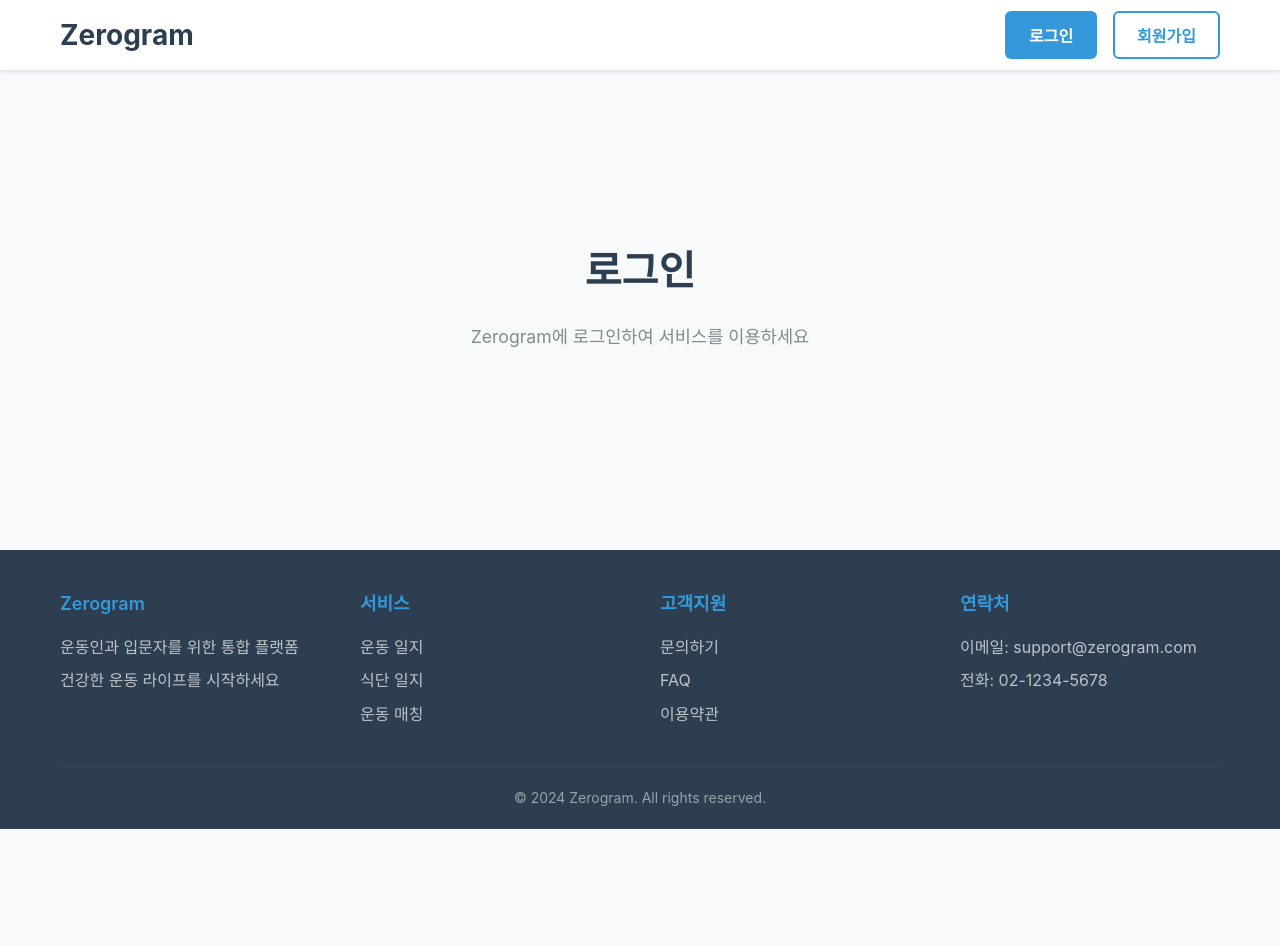
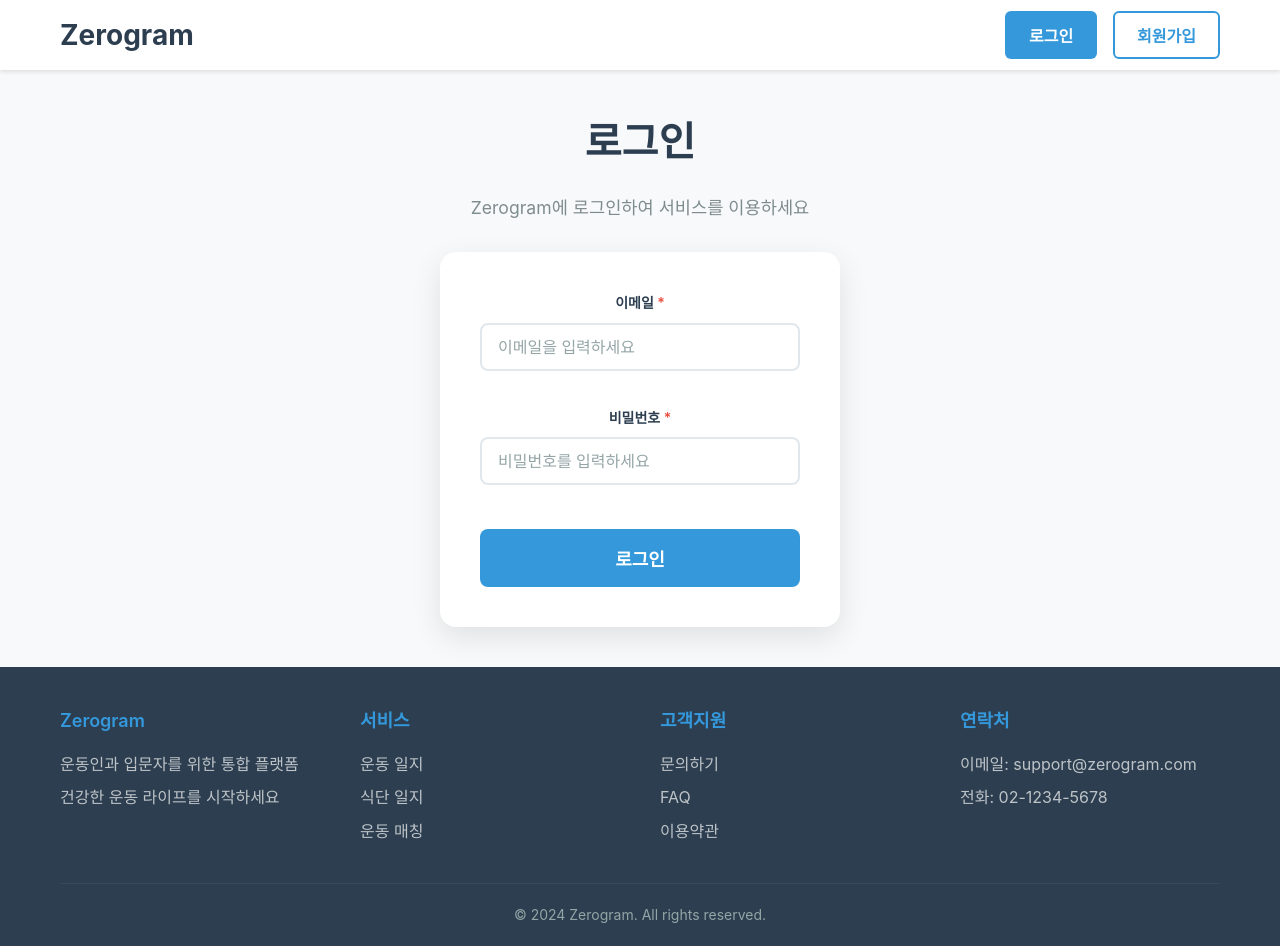
Before and after one commit to 2025-gangnam-zero/Zerogram_FE, a React (Create React App) app: page /login in a window 1280 px wide. Before the commit the page ends 829 px from the top, so only its background shows below. Built offline with nearby package versions, Linux system fonts and the light colour scheme; no server answers.

Commit message:
Feat: #1 #2 회원가입 및 로그인 페이지 구현 & BE 연동 finished

```diff
--- a/src/api/auth.ts
+++ b/src/api/auth.ts
@@ -2,7 +2,7 @@ import axios from "axios";
 
 // axios 인스턴스 생성 및 기본 설정
 const authApi = axios.create({
-  baseURL: process.env.REACT_APP_API_URL || "http://localhost:4000",
+  baseURL: "http://10.10.0.168:4000",
   timeout: 10000,
   headers: {
     "Content-Type": "application/json",
@@ -12,10 +12,10 @@ const authApi = axios.create({
 // 요청 인터셉터 (요청 전 처리)
 authApi.interceptors.request.use(
   (config) => {
-    // 토큰이 있다면 헤더에 추가
-    const token = localStorage.getItem("token");
-    if (token) {
-      config.headers.Authorization = `Bearer ${token}`;
+    // 세션ID가 있다면 헤더에 추가
+    const sessionId = localStorage.getItem("sessionId");
+    if (sessionId) {
+      config.headers.Authorization = `Bearer ${sessionId}`;
     }
     return config;
   },
@@ -30,9 +30,9 @@ authApi.interceptors.response.use(
     return response;
   },
   (error) => {
-    // 에러 처리 (예: 401 에러 시 토큰 제거)
+    // 에러 처리 (예: 401 에러 시 세션ID 제거)
     if (error.response?.status === 401) {
-      localStorage.removeItem("token");
+      localStorage.removeItem("sessionId");
     }
     return Promise.reject(error);
   }
@@ -45,7 +45,7 @@ export const signupApi = async (userData: {
   name: string;
 }) => {
   try {
-    const response = await authApi.post("/api/auth/signup", userData);
+    const response = await authApi.post("/auth/signup", userData);
     return response.data;
   } catch (error) {
     if (axios.isAxiosError(error)) {
@@ -65,19 +65,17 @@ export const signupApi = async (userData: {
           );
         default:
           throw new Error("회원가입 중 오류가 발생했습니다.");
+          console.log(error);
       }
     }
     throw new Error("알 수 없는 오류가 발생했습니다.");
   }
 };
 
-// 로그인 API 함수 (향후 사용을 위해)
-export const loginApi = async (credentials: {
-  email: string;
-  password: string;
-}) => {
+// 로그인 API 함수
+export const loginApi = async (credentials: { email: string; pw: string }) => {
   try {
-    const response = await authApi.post("/api/auth/login", credentials);
+    const response = await authApi.post("/auth/login", credentials);
     return response.data;
   } catch (error) {
     if (axios.isAxiosError(error)) {
--- a/src/pages/LoginPage.tsx
+++ b/src/pages/LoginPage.tsx
@@ -1,5 +1,9 @@
-import React from "react";
+import React, { useState } from "react";
 import styled from "styled-components";
+import { useNavigate } from "react-router-dom";
+import Input from "../components/common/Input";
+import Button from "../components/common/Button";
+import { loginApi } from "../api/auth";
 
 const LoginContainer = styled.div`
   padding: 40px 20px;
@@ -24,11 +28,123 @@ const Subtitle = styled.p`
   margin-bottom: 30px;
 `;
 
+const LoginForm = styled.form`
+  width: 100%;
+  max-width: 400px;
+  background: white;
+  padding: 40px;
+  border-radius: 16px;
+  box-shadow: 0 10px 30px rgba(0, 0, 0, 0.1);
+  display: flex;
+  flex-direction: column;
+  gap: 16px;
+`;
+
+const ButtonContainer = styled.div`
+  margin-top: 8px;
+`;
+
 const LoginPage: React.FC = () => {
+  const navigate = useNavigate();
+  const [formData, setFormData] = useState({
+    email: "",
+    pw: "",
+  });
+  const [errors, setErrors] = useState({
+    email: "",
+    pw: "",
+  });
+  const [isLoading, setIsLoading] = useState(false);
+
+  const handleInputChange =
+    (field: keyof typeof formData) =>
+    (e: React.ChangeEvent<HTMLInputElement>) => {
+      const value = e.target.value;
+      setFormData((prev) => ({ ...prev, [field]: value }));
+      if (errors[field]) setErrors((prev) => ({ ...prev, [field]: "" }));
+    };
+
+  const validateForm = () => {
+    const newErrors = { email: "", pw: "" };
+
+    if (!formData.email) {
+      newErrors.email = "이메일을 입력하세요";
+    } else if (!/^[^\s@]+@[^\s@]+\.[^\s@]+$/.test(formData.email)) {
+      newErrors.email = "올바른 이메일 형식을 입력하세요";
+    }
+
+    if (!formData.pw) {
+      newErrors.pw = "비밀번호를 입력하세요";
+    }
+
+    setErrors(newErrors);
+    return !Object.values(newErrors).some((e) => e);
+  };
+
+  const handleSubmit = async (e: React.FormEvent) => {
+    e.preventDefault();
+    if (!validateForm()) return;
+
+    setIsLoading(true);
+    try {
+      const data = await loginApi({
+        email: formData.email,
+        pw: formData.pw,
+      });
+      // 백엔드에서 세션ID를 body로 전송
+      const sessionId =
+        data.data?.sessionId ?? data.data?.session_id ?? data.data?.id;
+      if (sessionId) {
+        localStorage.setItem("sessionId", sessionId);
+      }
+      alert("로그인에 성공했습니다.");
+      navigate("/");
+    } catch (error) {
+      if (error instanceof Error) {
+        alert(`로그인 실패: ${error.message}`);
+      } else {
+        alert("로그인 중 오류가 발생했습니다.");
+      }
+    } finally {
+      setIsLoading(false);
+    }
+  };
+
   return (
     <LoginContainer>
       <Title>로그인</Title>
       <Subtitle>Zerogram에 로그인하여 서비스를 이용하세요</Subtitle>
+      <LoginForm onSubmit={handleSubmit}>
+        <Input
+          label="이메일"
+          type="email"
+          placeholder="이메일을 입력하세요"
+          value={formData.email}
+          onChange={handleInputChange("email")}
+          error={errors.email}
+          required
+        />
+        <Input
+          label="비밀번호"
+          type="password"
+          placeholder="비밀번호를 입력하세요"
+          value={formData.pw}
+          onChange={handleInputChange("pw")}
+          error={errors.pw}
+          required
+        />
+        <ButtonContainer>
+          <Button
+            type="submit"
+            variant="primary"
+            size="large"
+            fullWidth
+            disabled={isLoading}
+          >
+            {isLoading ? "처리 중..." : "로그인"}
+          </Button>
+        </ButtonContainer>
+      </LoginForm>
     </LoginContainer>
   );
 };
```
Also changed, not shown: src/types/meeting.ts (deleted).
